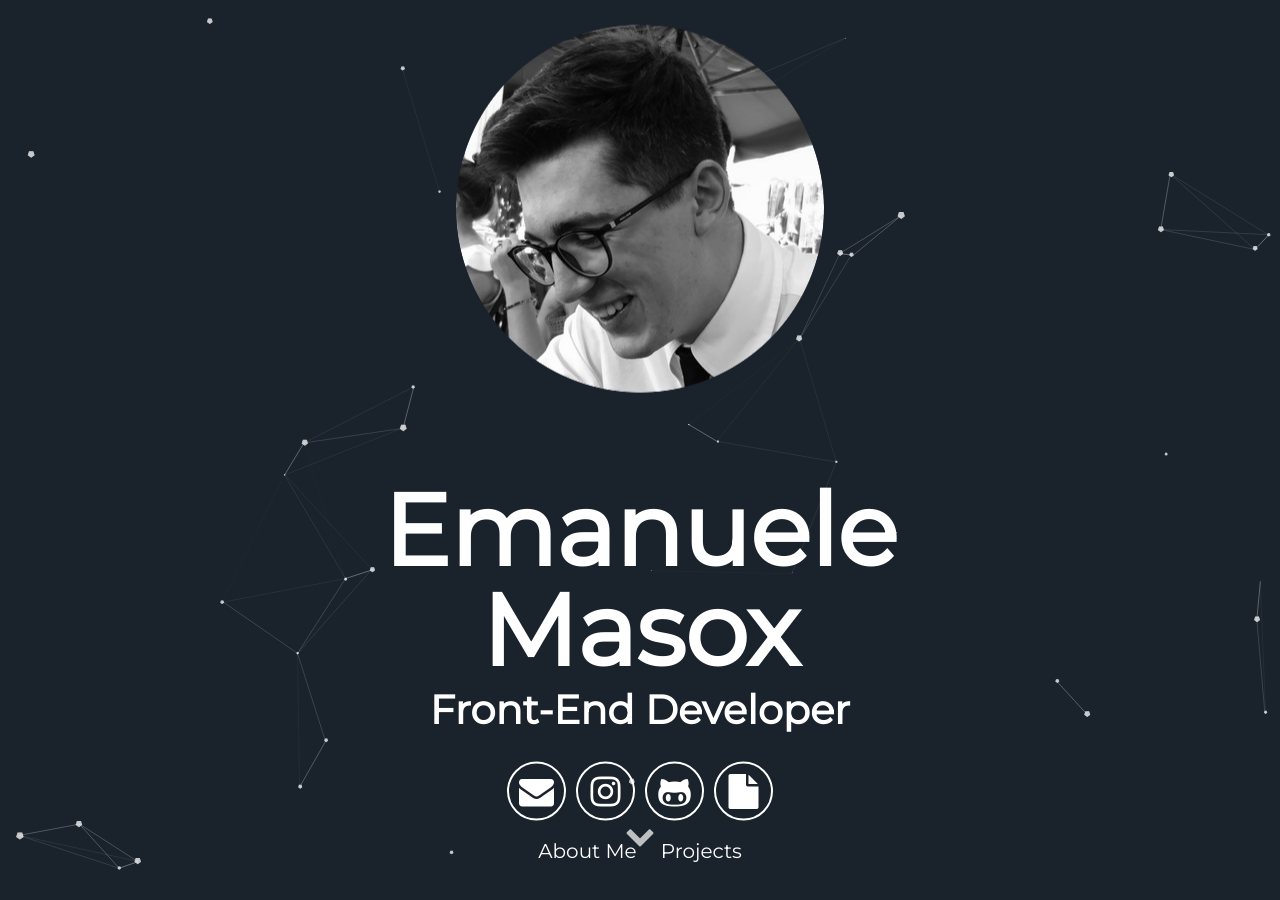
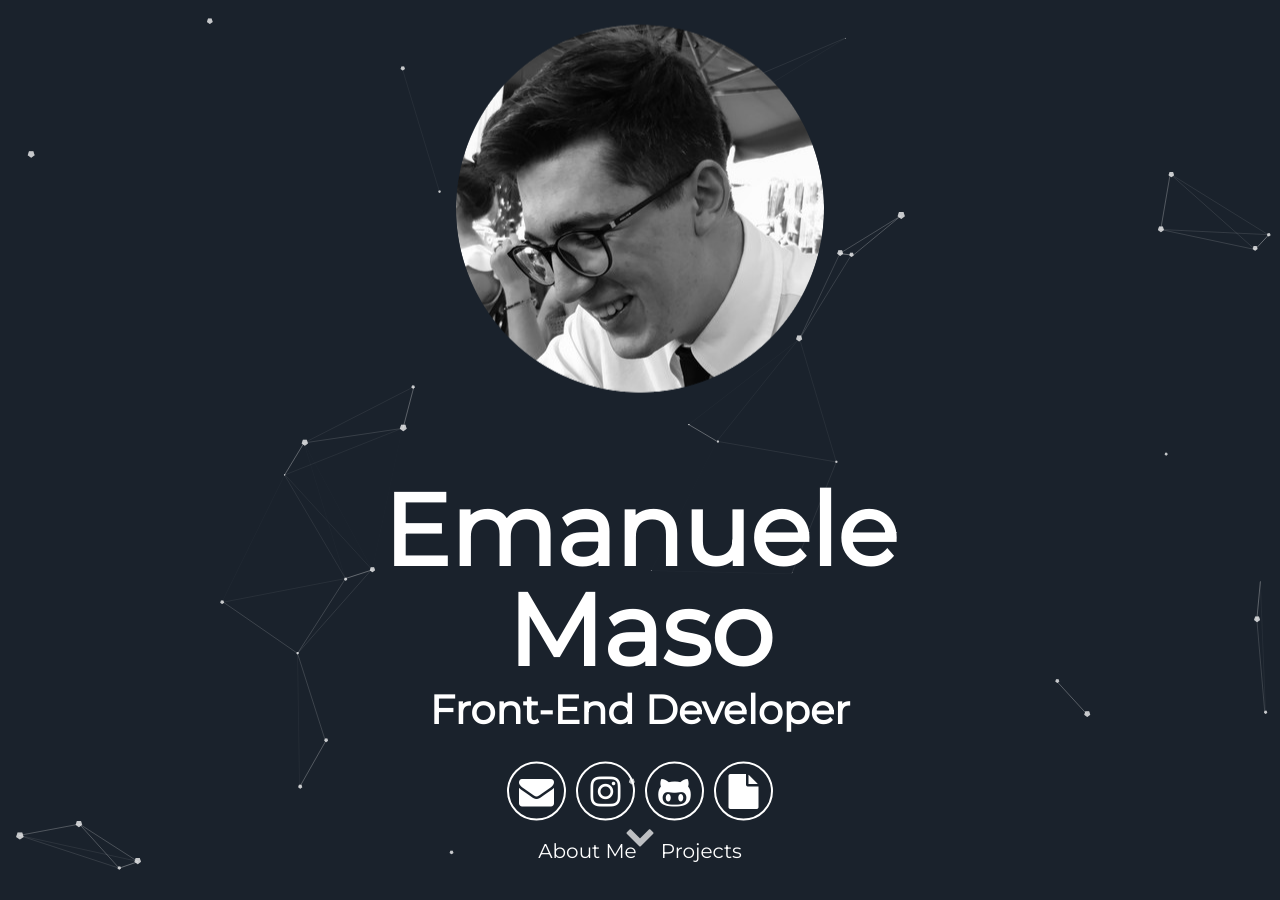
Before and after one commit to ClarkStoro/clarkstoro.github.io, a Jekyll site: the page built from index.html, in a window 1280 px wide and 900 px high. Built offline with Jekyll 4.4.1, drawn with Linux system fonts in a browser that asks for light colours.

Commit message:
Update header.html

```diff
--- a/_includes/header.html
+++ b/_includes/header.html
@@ -6,7 +6,7 @@
       </div>
     </div>
       <h1>
-        <span class="site-title">{{site.username}}x</span>
+        <span class="site-title">{{site.username}}</span>
         <span class="site-description">{{site.user_title}}</span>
       </h1>
       <div class="header-icons">
```
